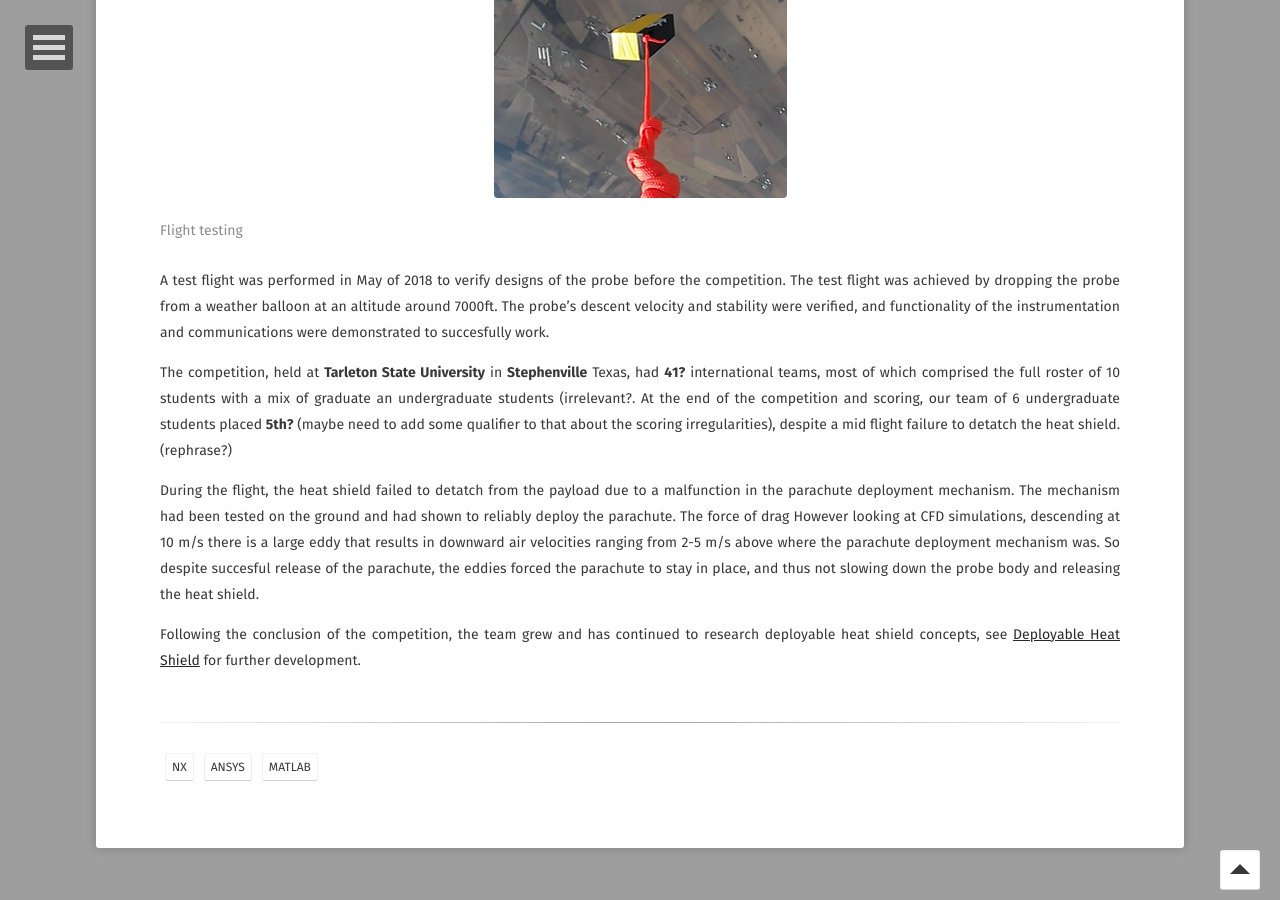
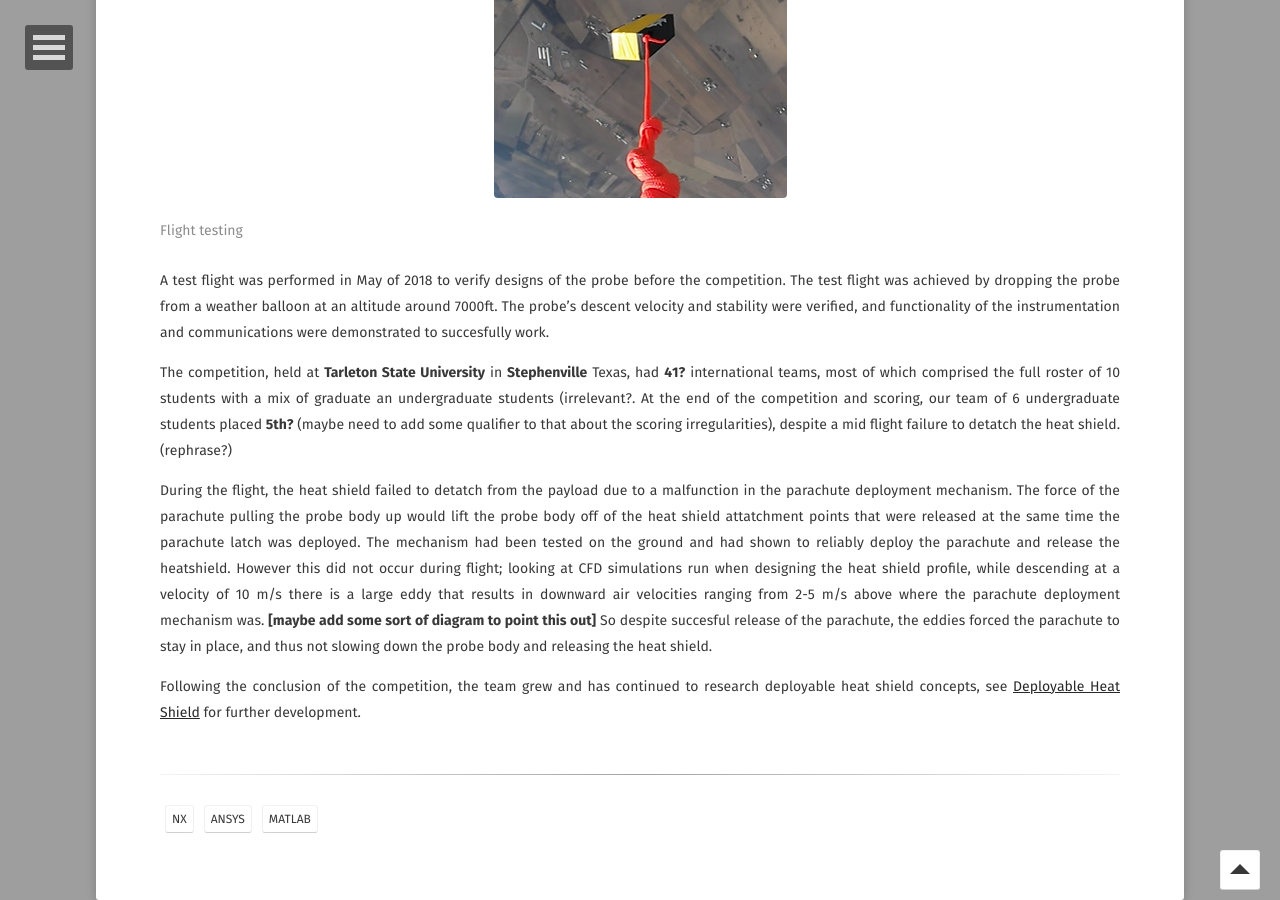
Before and after one commit to andanao/Personal-Site, a Jekyll site: the page built from _posts/2019-02-15-cansat-2018.markdown, in a window 1280 px wide and 900 px high, scrolled down 3299 px. Built offline with Jekyll 4.4.1, drawn with Linux system fonts in a browser that asks for light colours; some web fonts are replaced.

Commit message:
cansat just needs edits

```diff
--- a/_posts/2019-02-15-cansat-2018.markdown
+++ b/_posts/2019-02-15-cansat-2018.markdown
@@ -52,6 +52,6 @@ In addition to designing the probe body, I also ran CFD simulations in ANSYS Flu
 
 The competition, held at **Tarleton State University** in **Stephenville** Texas, had **41?** international teams, most of which comprised the full roster of 10 students with a mix of graduate an undergraduate students (irrelevant?.  At the end of the competition and scoring, our team of 6 undergraduate students placed **5th?** (maybe need to add some qualifier to that about the scoring irregularities), despite a mid flight failure to detatch the heat shield. (rephrase?)
 
-During the flight, the heat shield failed to detatch from the payload due to a malfunction in the parachute deployment mechanism.  The mechanism had been tested on the ground and had shown to reliably deploy the parachute.  The force of drag However looking at CFD simulations, descending at 10 m/s there is a large eddy that results in downward air velocities ranging from 2-5 m/s above where the parachute deployment mechanism was.  So despite succesful release of the parachute, the eddies forced the parachute to stay in place, and thus not slowing down the probe body and releasing the heat shield.
+During the flight, the heat shield failed to detatch from the payload due to a malfunction in the parachute deployment mechanism.  The force of the parachute pulling the probe body up would lift the probe body off of the heat shield attatchment points that were released at the same time the parachute latch was deployed.  The mechanism had been tested on the ground and had shown to reliably deploy the parachute and release the heatshield.  However this did not occur during flight; looking at CFD simulations run when designing the heat shield profile, while descending at a velocity of 10 m/s there is a large eddy that results in downward air velocities ranging from 2-5 m/s above where the parachute deployment mechanism was. **[maybe add some sort of diagram to point this out]** So despite succesful release of the parachute, the eddies forced the parachute to stay in place, and thus not slowing down the probe body and releasing the heat shield.
 
 Following the conclusion of the competition, the team grew and has continued to research deployable heat shield concepts, see [Deployable Heat Shield](/deployabe-heat-shield/) for further development.
```
